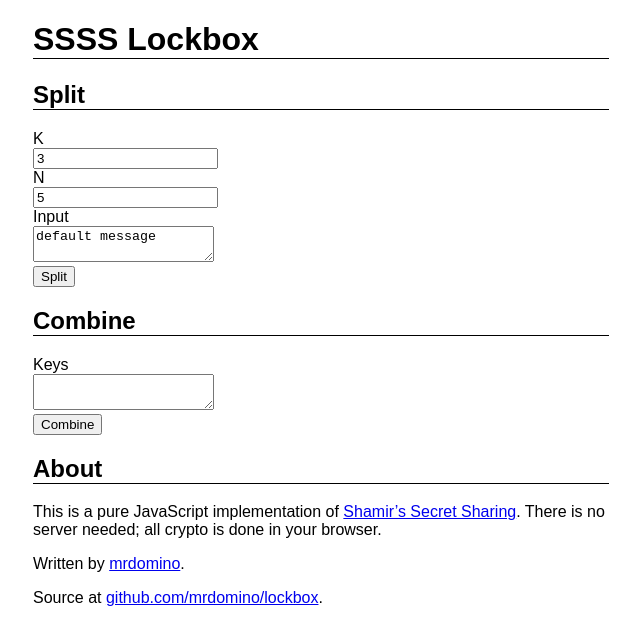
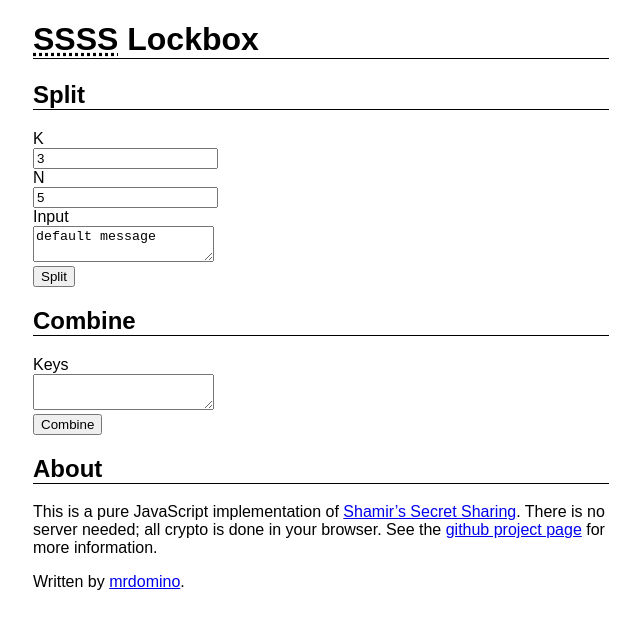
Before and after one commit to mrdomino/lockbox, a plain HTML site: page app.html in a window 1280 px wide. Shown: the whole page, without its empty margins (319-959 px from the left). Drawn offline with Linux system fonts and the light colour scheme; a script that the page names is missing.

Commit message:
App style touches

```diff
--- a/app.html
+++ b/app.html
@@ -13,7 +13,7 @@
   h1, h2 { border-bottom: 1px solid black }
   label, input { display: block }
 </style>
-<h1>SSSS Lockbox</h1>
+<h1><abbr title="Shamir’s Secret Sharing Scheme">SSSS</abbr> Lockbox</h1>
 <div id="split-div">
   <h2>Split</h2>
   <div>
@@ -40,10 +40,10 @@
   <h2>About</h2>
   <p>This is a pure JavaScript implementation of
     <a href="https://en.wikipedia.org/wiki/Shamir's_Secret_Sharing">Shamir’s
-    Secret Sharing</a>. There is no server needed; all crypto is done in your
-    browser.
+      Secret Sharing</a>. There is no server needed; all crypto is done in your
+    browser. See the <a href="https://github.com/mrdomino/lockbox">github
+      project page</a> for more information.
   <p>Written by <a href="https://www.google.com/profiles/mrdomino">mrdomino</a>.
-  <p>Source at <a href="https://github.com/mrdomino/lockbox">github.com/mrdomino/lockbox</a>.
 </div>
 <script>
 if (typeof app == "undefined") {
```
